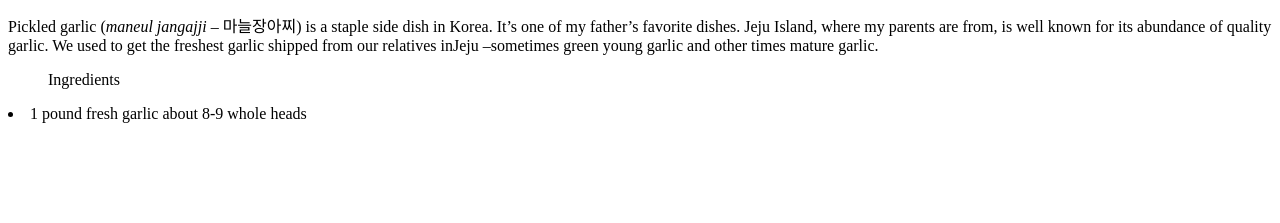
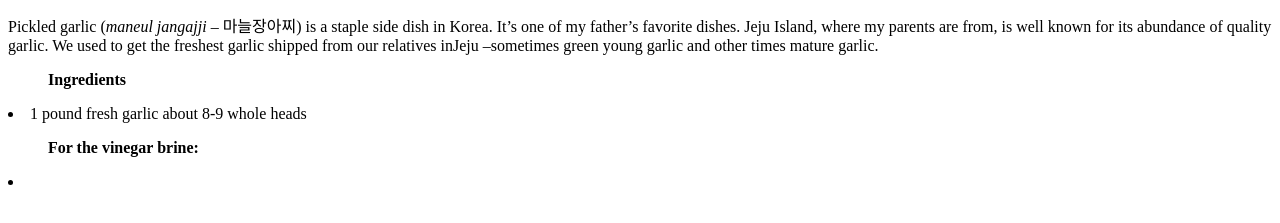
Before and after one commit to sonderbarmii/odin-recipes, a plain HTML site: page recipes/pickledgarlic.html in a window 1280 px wide. Shown: the part 421-644 px from the top of the page. Drawn offline with Linux system fonts and the light colour scheme.

Commit message:
Add strong to list headers in pickledgarlic.html

```diff
--- a/recipes/pickledgarlic.html
+++ b/recipes/pickledgarlic.html
@@ -12,7 +12,10 @@
     <h4>Description</h4>
     <p>Pickled garlic is a staple side dish in Korea. With a two-step process in this recipe, the garlic loses much of its pungent bite and becomes slightly sweet and tangy.</p>
     <p>Pickled garlic (<em>maneul jangajji</em> – 마늘장아찌) is a staple side dish in Korea. It’s one of my father’s favorite dishes. Jeju Island, where my parents are from, is well known for its abundance of quality garlic. We used to get the freshest garlic shipped from our relatives inJeju –sometimes green young garlic and other times mature garlic.</p>
-    <ul>Ingredients</ul>
+    <strong><ul>Ingredients</ul></strong>
     <li>1 pound fresh garlic about 8-9 whole heads</li>
+    <p></p>
+    <strong><ul>For the vinegar brine:</ul></strong>
+    <li></li>
 </body>
 </html>
```
